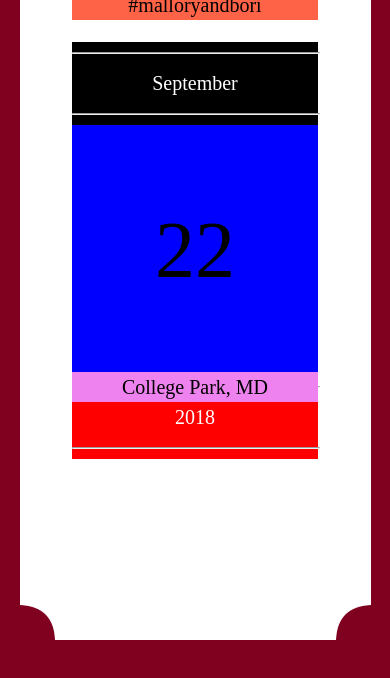
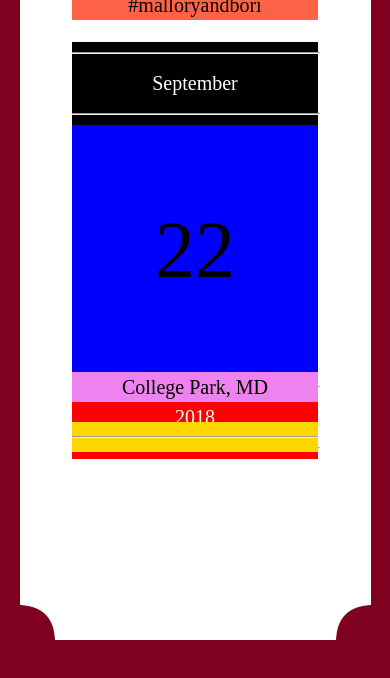
Before and after one commit to borikanes/wedding-ui, a React (Create React App) app: page / in a window 390 px wide. Shown: the part 703-1381 px from the top of the page. Built offline with nearby package versions, Linux system fonts and the light colour scheme; a web font is replaced by a local one.

Commit message:
did the horizontal line shenanigan

```diff
--- a/src/HomePage.css
+++ b/src/HomePage.css
@@ -228,6 +228,34 @@
     font-size: 20px;
 }
 
+.Homepage-mid-location-div {
+    background-color: violet;
+    top: 30px;
+    width: 70%;
+    height: 30px;
+    position: relative;
+    display: inline-flex;
+    align-items: center;
+    justify-content: center;
+    font-size: 20px;
+}
+
+.Homepage-mid-bottom-horizontal-line-div {
+    background-color: gold;
+    top: 70px;
+    width: 70%;
+    height: 30px;
+    position: relative;
+    display: inline-flex;
+    align-items: center;
+    justify-content: flex-end;
+}
+
+.Homepage-bottom-horizontal-line {
+    color: #800020;
+    width: 100%;
+}
+
 @media only screen and (max-width : 1050px) {
     .Homepage-mid-innerbase-div {
         height: 1000px;
@@ -293,6 +321,10 @@
     .Homepage-mid-hashtag-div {
         width: 80%;
     }
+
+    .Homepage-mid-bottom-horizontal-line-div {
+        width: 80%;
+    }
 }
 
 @media only screen and (max-width : 570px) {
@@ -313,6 +345,10 @@
     .Homepage-mid-hashtag-div {
         width: 90%;
         top: 20px;
+    }
+
+    .Homepage-mid-bottom-horizontal-line-div {
+        width: 90%;
     }
 }
 
@@ -406,4 +442,9 @@
         width: 70%;
         top: 10%;
     }
+
+    .Homepage-mid-bottom-horizontal-line-div {
+        top: 120px;
+        width: 70%;
+    }
 }
--- a/src/HomePage.js
+++ b/src/HomePage.js
@@ -70,6 +70,10 @@ export default class HomePage extends Component {
                         <div className="Homepage-mid-location-div" >
                                 <p>College Park, MD</p>
                         </div>
+
+                        <div className="Homepage-mid-bottom-horizontal-line-div">
+                            <hr className="Homepage-bottom-horizontal-line" />
+                        </div>
                         <div className="Homepage-mid-bottom-left-arc-div"></div>
                         <div className="Homepage-mid-bottom-right-arc-div"></div>
                     </div>
```
